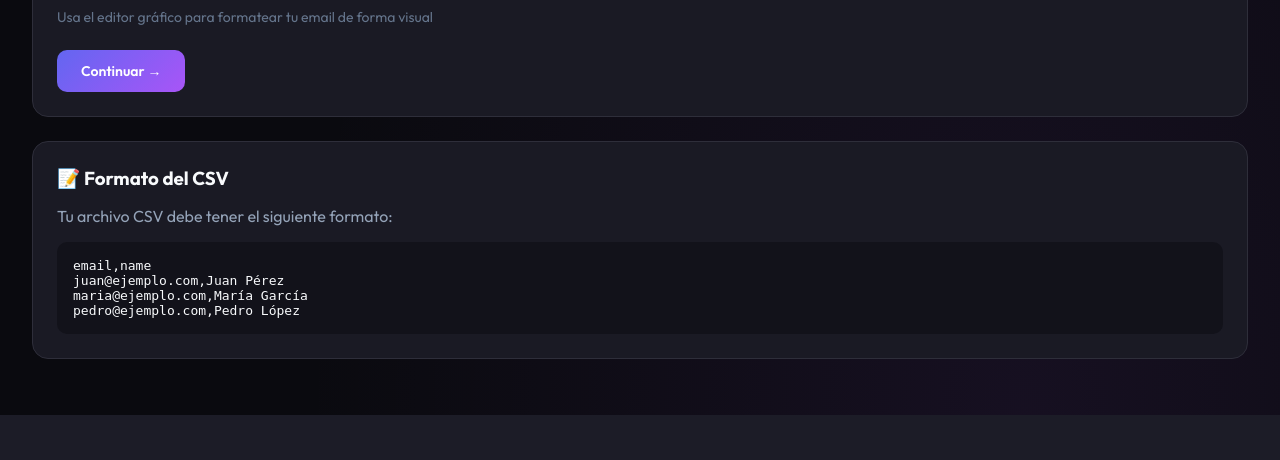
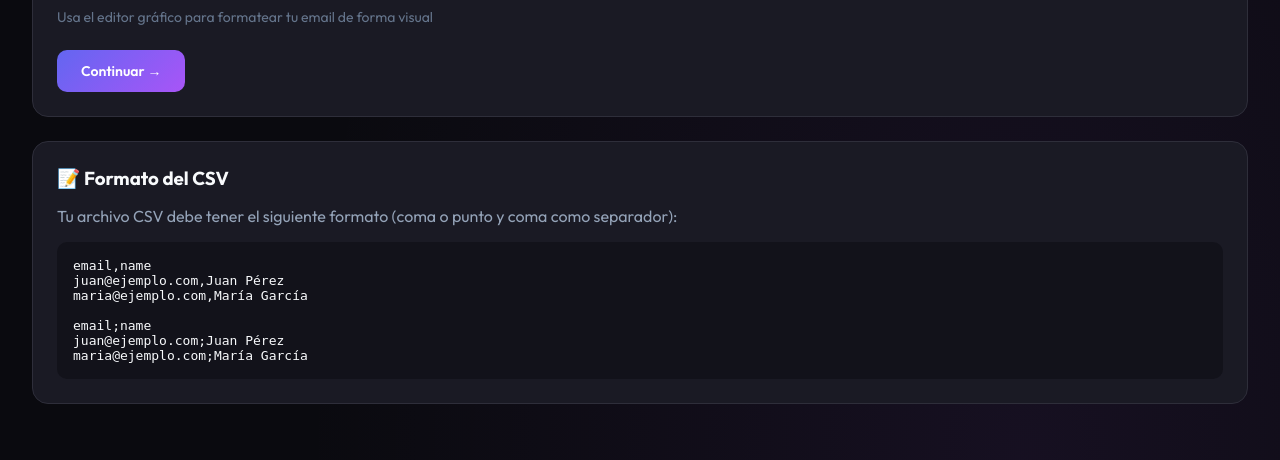
Before and after one commit to cto-ulpik/mail_sender, a Flask app: page /campaign/new in a window 1280 px wide. Shown: the part 1249-1709 px from the top of the page. Before the commit the page ends 1664 px from the top, so only its background shows below. Run offline with Flask 3, Linux system fonts and the light colour scheme; the visitor is signed in with stand-in values (Sample User, id 1); some libraries are stand-ins or nearby versions.

Commit message:
Soportar CSV con separador punto y coma además de coma.
Co-authored-by: Cursor <cursoragent@cursor.com>

```diff
--- a/app.py
+++ b/app.py
@@ -311,6 +311,23 @@ def create_campaign():
         return jsonify({'error': f'Error al crear la campaña: {error_msg}'}), 500
 
 
+def detect_csv_delimiter(csv_content):
+    """Detecta el separador del CSV: coma (,) o punto y coma (;)."""
+    try:
+        dialect = csv.Sniffer().sniff(csv_content[:8192], delimiters=',;')
+        return dialect.delimiter
+    except csv.Error:
+        pass
+
+    first_line = next((line for line in csv_content.splitlines() if line.strip()), '')
+    if not first_line:
+        return ','
+
+    if first_line.count(';') > first_line.count(','):
+        return ';'
+    return ','
+
+
 @app.route('/api/campaigns/<campaign_id>/recipients', methods=['POST'])
 @login_required
 def add_recipients(campaign_id):
@@ -342,9 +359,10 @@ def add_recipients(campaign_id):
         if csv_content is None:
             return jsonify({'error': 'No se pudo decodificar el archivo CSV. Por favor usa UTF-8.'}), 400
 
-        # Leer CSV
+        # Leer CSV (soporta separador , o ;)
+        delimiter = detect_csv_delimiter(csv_content)
         stream = io.StringIO(csv_content)
-        reader = csv.DictReader(stream)
+        reader = csv.DictReader(stream, delimiter=delimiter)
 
         # Verificar que el CSV tiene columnas
         if not reader.fieldnames:
@@ -359,6 +377,7 @@ def add_recipients(campaign_id):
             fieldname_mapping[field] = cleaned
 
         # Debug: mostrar columnas detectadas
+        print(f"Separador CSV detectado: '{delimiter}'")
         print(f"Columnas detectadas en CSV: {reader.fieldnames}")
         print(f"Columnas limpiadas: {cleaned_fieldnames}")
 
--- a/templates/new_campaign.html
+++ b/templates/new_campaign.html
@@ -92,7 +92,7 @@
                         Arrastra tu archivo CSV aquí o <strong>haz clic para seleccionar</strong>
                     </p>
                     <p style="color: var(--text-muted); font-size: 0.875rem; margin-top: 0.5rem;">
-                        El CSV debe tener columnas: email, name (opcional)
+                        El CSV debe tener columnas: email, name (opcional). Separador: coma (,) o punto y coma (;)
                     </p>
                     <input type="file" id="csvFile" accept=".csv" style="display: none;">
                 </div>
@@ -159,11 +159,14 @@
 <!-- Example CSV Card -->
 <div class="card" style="margin-top: 1.5rem;">
     <h3 style="margin-bottom: 1rem;">📝 Formato del CSV</h3>
-    <p style="color: var(--text-secondary); margin-bottom: 1rem;">Tu archivo CSV debe tener el siguiente formato:</p>
+    <p style="color: var(--text-secondary); margin-bottom: 1rem;">Tu archivo CSV debe tener el siguiente formato (coma o punto y coma como separador):</p>
     <pre style="background: var(--bg-secondary); padding: 1rem; border-radius: 10px; overflow-x: auto; color: var(--text-primary);">email,name
 juan@ejemplo.com,Juan Pérez
 maria@ejemplo.com,María García
-pedro@ejemplo.com,Pedro López</pre>
+
+email;name
+juan@ejemplo.com;Juan Pérez
+maria@ejemplo.com;María García</pre>
 </div>
 {% endblock %}
 
```
